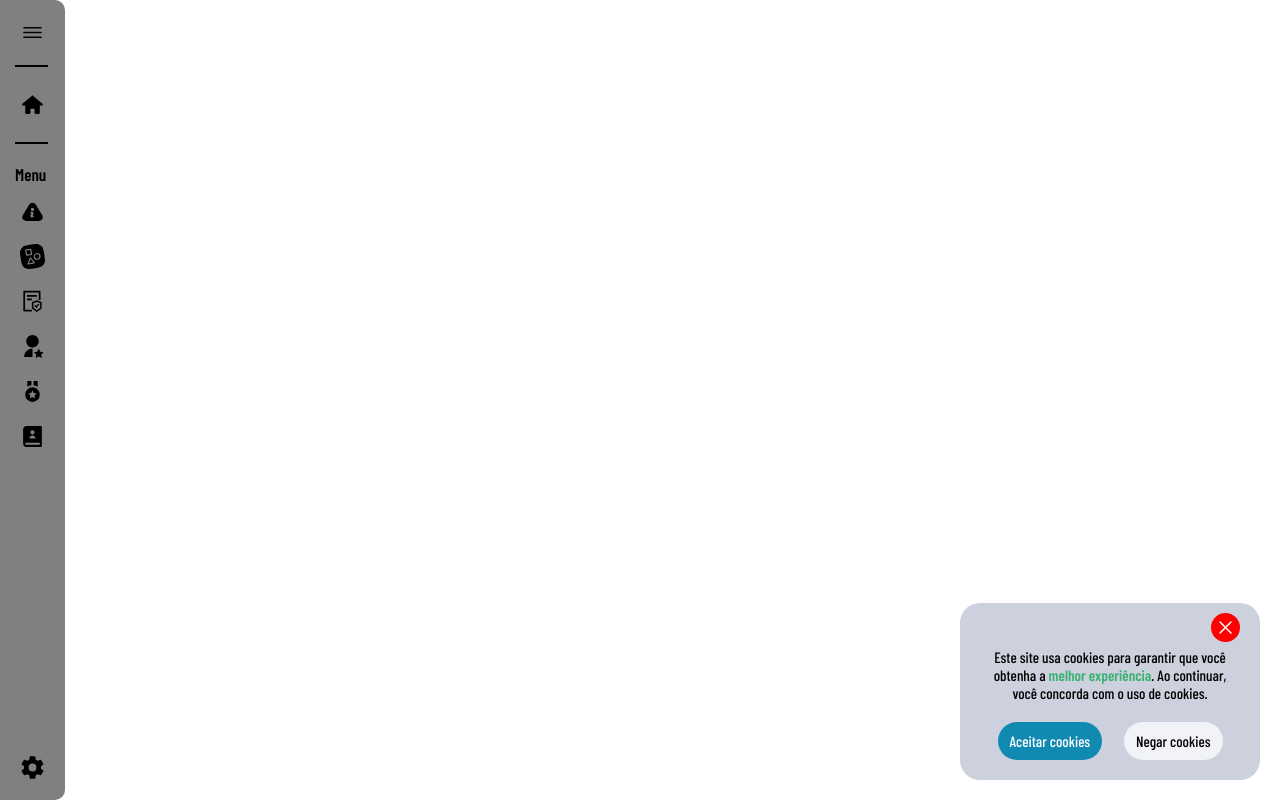
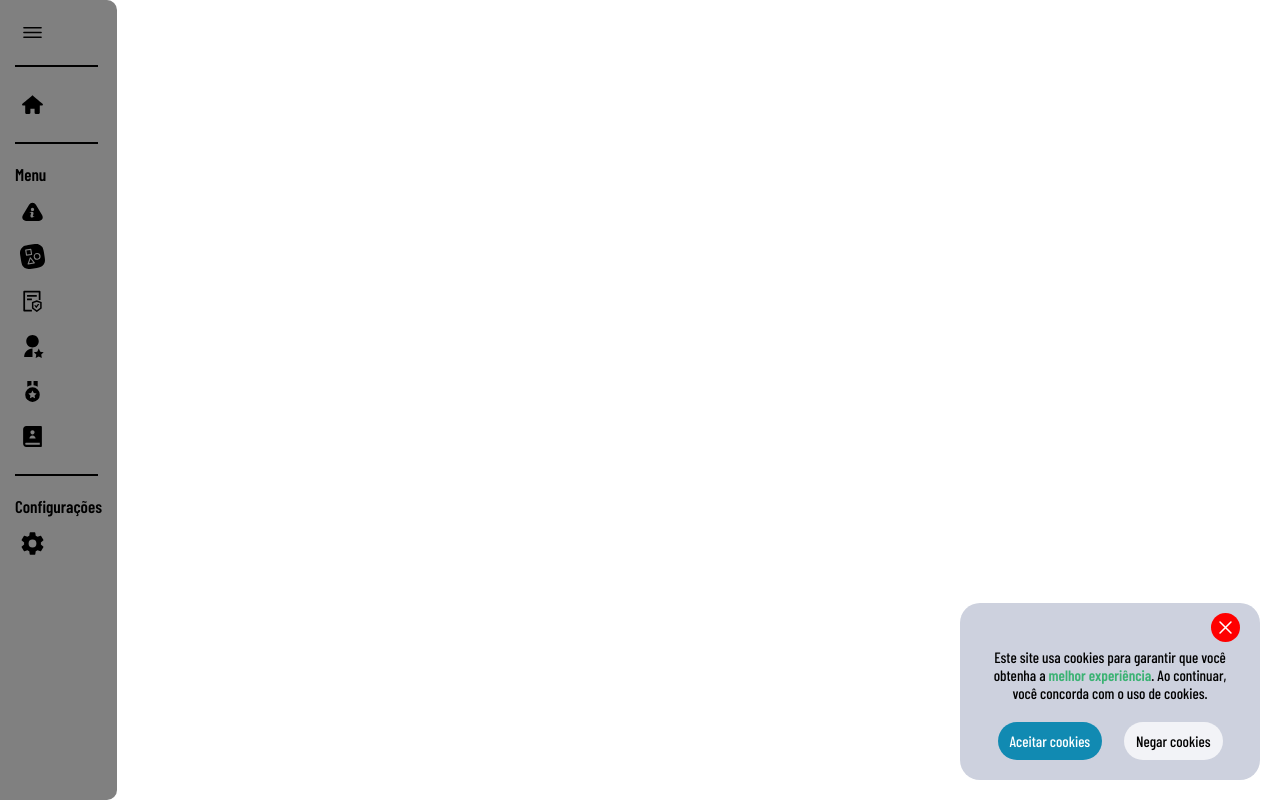
Before and after one commit to rena02to/portfolio, a Next.js app: page / in a window 1280 px wide. Built offline with nearby package versions, Linux system fonts and the light colour scheme; a web font is replaced by a local one.

Commit message:
alterando erros na barra de navegação

```diff
--- a/src/components/navbar.tsx
+++ b/src/components/navbar.tsx
@@ -81,11 +81,15 @@ export default function Navbar(){
                     </>
                     : null
                 }
+                <span className={style.line}/>
+                <div className={style.settingscontainer}>
+                    <p className={style.settingstitle}>{t('navbar.settings')}</p>
+                    <Link href='/settings' className={style.settings}>
+                        <IoSettingsSharp/>
+                        {menuOpen ? <p>{t('navbar.settings')}</p> : null}
+                    </Link>
+                </div>
             </div>
-            <Link href='/settings' className={style.settings}>
-                <IoSettingsSharp/>
-                {menuOpen ? <p>{t('navbar.settings')}</p> : null}
-            </Link>
         </nav>
     )
 }
--- a/src/styles/navbar.module.scss
+++ b/src/styles/navbar.module.scss
@@ -37,7 +37,6 @@
         align-items: flex-start;
         justify-content: flex-start;
         gap: 20px;
-        height: 88vh;
         .profile{
             @include align-flex(row);
             gap: 10px;
@@ -111,6 +110,13 @@
                 }
             }
         }
+        .settingscontainer{
+            display: flex;
+            flex-direction: column;
+            gap: 10px;
+            .settingstitle{
+                font-size: 17px;
+                font-weight: 600;
             }
             .settings{
                 text-decoration: none;
@@ -127,3 +133,5 @@
                 }
             }
         }
+    }
+}
```
Lines whose indentation alone changed are shown as unchanged.
